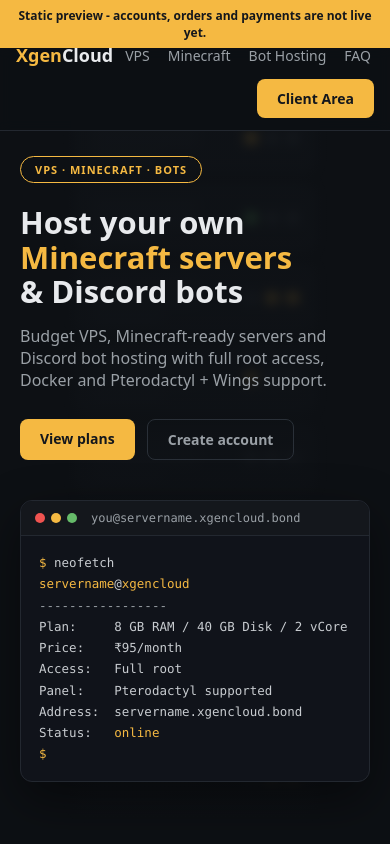
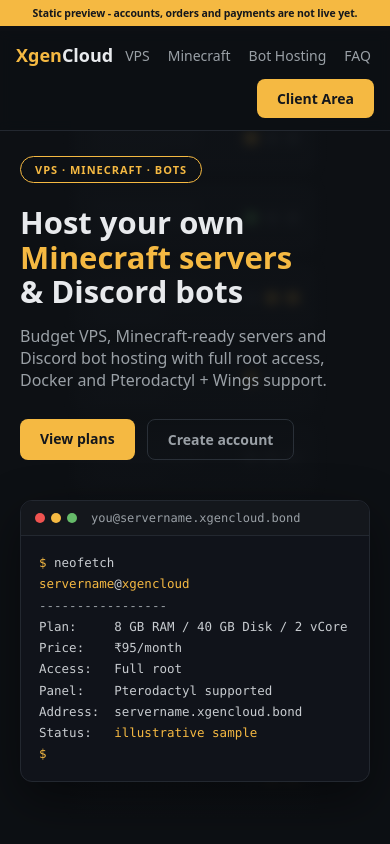
Before and after one commit to dev-stack12692/xgencloud, a plain HTML site: page index.html in a window 390 px wide. Shown: the top 844 px of the page. Drawn offline with Linux system fonts and the light colour scheme.

Commit message:
Mobile banner wrap fix; terminal status marked illustrative; step-3 copy

```diff
--- a/index.html
+++ b/index.html
@@ -13,7 +13,10 @@
   a { text-decoration: none; color: inherit; }
   .pvbar { position: fixed; top: 0; left: 0; right: 0; z-index: 60;
            background: #f5b942; color: #14171c; font-size: 12px; font-weight: 600;
-           text-align: center; padding: 7px 12px; }
+           text-align: center; padding: 7px 12px; line-height: 1.35; }
+  @media (max-width: 480px) {
+    .pvbar { font-size: 10.5px; padding: 6px 8px; letter-spacing: -0.1px; }
+  }
 
   nav { position: sticky; top: 31px; z-index: 50; display: flex; align-items: center;
         gap: 22px; padding: 14px 24px; background: rgba(13,16,20,.92);
@@ -225,7 +228,7 @@ Price:    &#8377;95/month
 Access:   Full root
 Panel:    Pterodactyl supported
 Address:  servername.xgencloud.bond
-Status:   <span class="p">online</span>
+Status:   <span class="p">illustrative sample</span>
 <span class="p">$</span> <span class="cursor"></span></pre>
     </div>
   </section>
@@ -265,7 +268,7 @@ Status:   <span class="p">online</span>
       <div class="step">
         <div class="stepnum">03</div>
         <h3>Start building</h3>
-        <p>Minecraft server? You get your own servername.xgencloud.bond address. Bot? We keep it online for you.</p>
+        <p>Minecraft server? You get your own servername.xgencloud.bond address. Bot? We host it for you.</p>
       </div>
     </div>
   </section>
@@ -408,4 +411,4 @@ Status:   <span class="p">online</span>
 })();
 </script>
 </body>
-</html>
+  </html>
```
